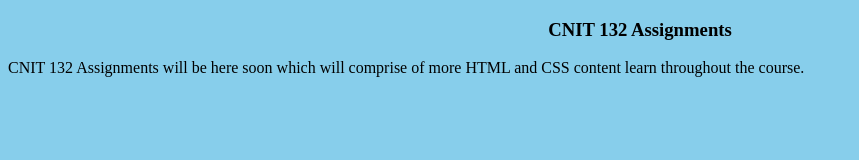
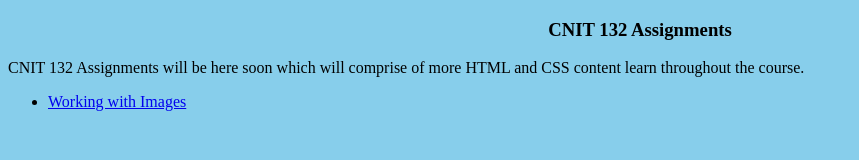
Before and after one commit to PettyCarlos/Assignment, a plain HTML site: page index.html in a window 1280 px wide. Shown: the whole page, without its empty margins (0-859 px from the left). Drawn offline with Linux system fonts and the light colour scheme.

Commit message:
Update index.html

```diff
--- a/index.html
+++ b/index.html
@@ -1,20 +1,29 @@
 <!DOCTYPE HTML>
 <html lang = "en">
 <head>
-  <title>CNIT 132 Assignments</title>
+
     <style>
       body {
           background-color:skyblue
       }
+ </style>
+ <title>CNIT 132 Assignments</title>
+     <meta name="description" content= "A brief statement stating what the website will be consisting of at a later date. "/>
+    <meta charset = "UTF-8" />
+</head>
 
-
-    </style>
-  <meta charset = "UTF-8" />
-</head>
-<body>
+    <body>
   <h3 style="text-align:center">CNIT 132 Assignments</h3>
   <p>
     CNIT 132 Assignments will be here soon which will comprise of more HTML and CSS content learn throughout the course.
   </p>
-</body>
+
+    <ul>
+        <li><a href="pettycarlos.github.io/hw4/">Working with Images</a></li>
+    </ul>
+
+    </body>
+
+
+
 </html>
```
